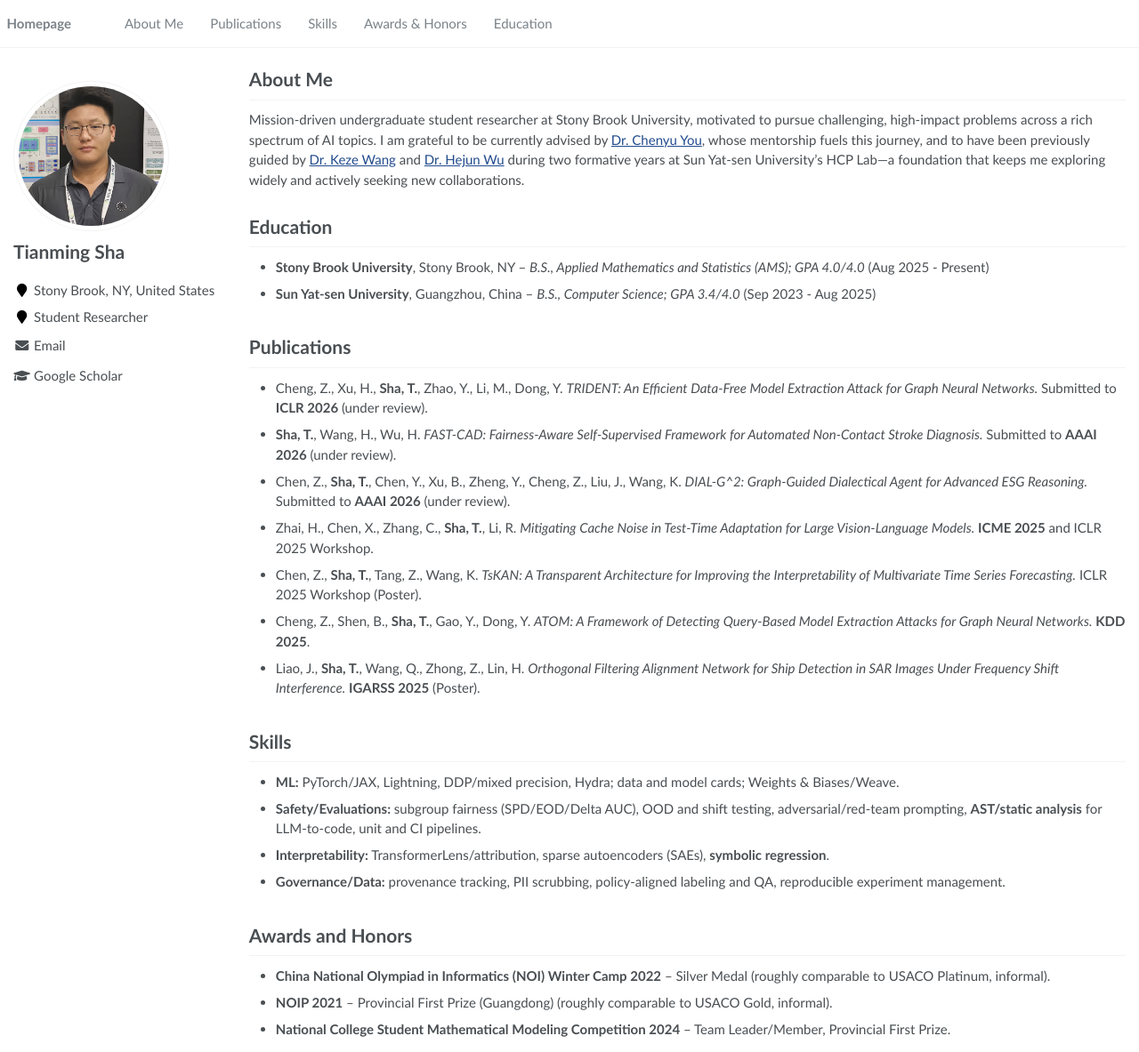
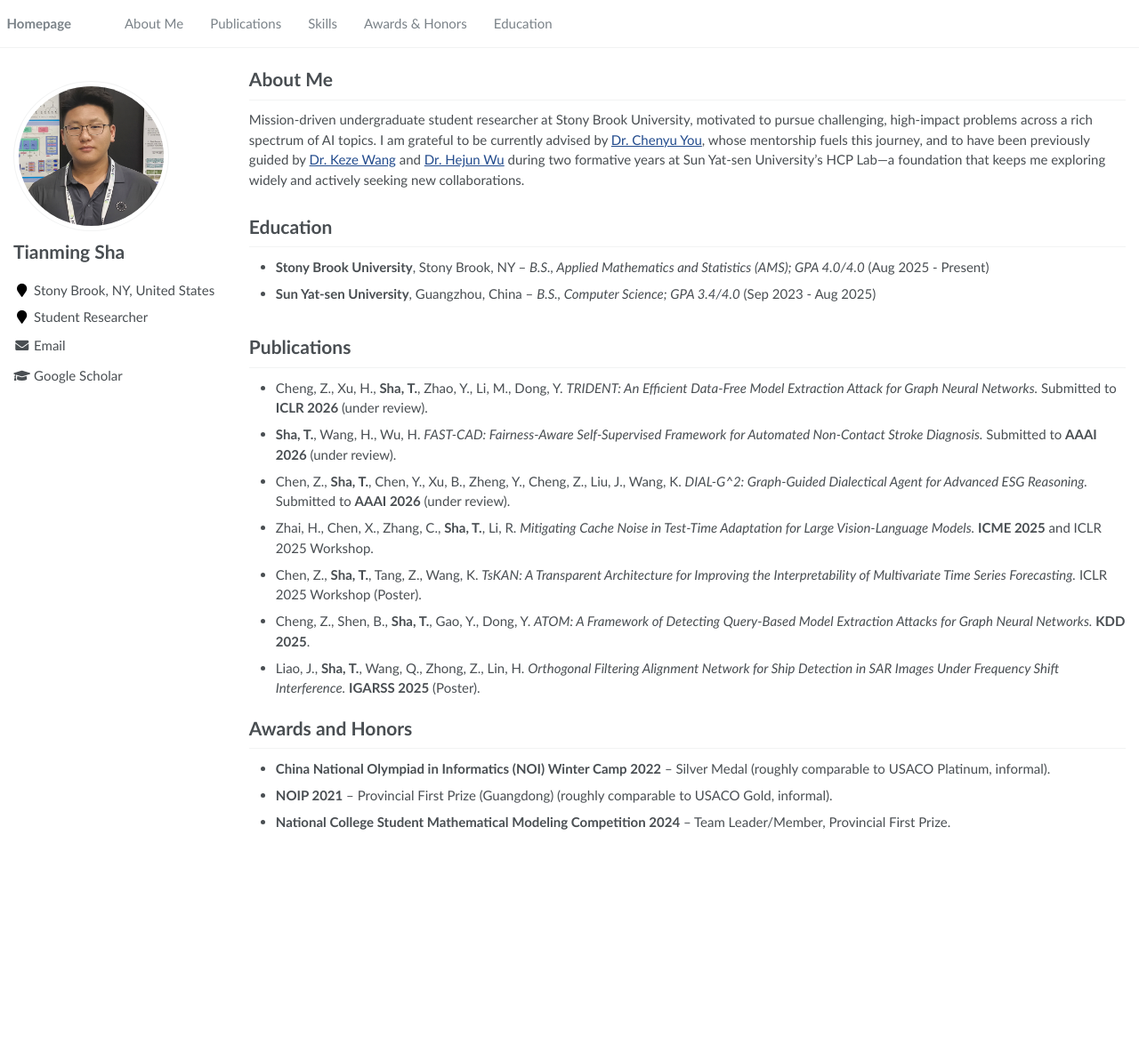
Before and after one commit to shatianming5/shatianming5.github.io, a Jekyll site: the page built from _pages/about.md, in a window 1280 px wide and 1183 px high. Shown: the whole window at 89% size. Built offline with Jekyll 4.4.1, drawn with Linux system fonts in a browser that asks for light colours.

Commit message:
Remove skills section

```diff
--- a/_pages/about.md
+++ b/_pages/about.md
@@ -30,16 +30,6 @@ Mission-driven undergraduate student researcher at Stony Brook University, motiv
 - Cheng, Z., Shen, B., **Sha, T.**, Gao, Y., Dong, Y. *ATOM: A Framework of Detecting Query-Based Model Extraction Attacks for Graph Neural Networks.* **KDD 2025**.
 - Liao, J., **Sha, T.**, Wang, Q., Zhong, Z., Lin, H. *Orthogonal Filtering Alignment Network for Ship Detection in SAR Images Under Frequency Shift Interference.* **IGARSS 2025** (Poster).
 
-<span class='anchor' id='skills'></span>
-
-# Skills
-- **ML:** PyTorch/JAX, Lightning, DDP/mixed precision, Hydra; data and model cards; Weights & Biases/Weave.
-- **Safety/Evaluations:** subgroup fairness (SPD/EOD/Delta AUC), OOD and shift testing, adversarial/red-team prompting, **AST/static analysis** for LLM-to-code, unit and CI pipelines.
-- **Interpretability:** TransformerLens/attribution, sparse autoencoders (SAEs), **symbolic regression**.
-- **Governance/Data:** provenance tracking, PII scrubbing, policy-aligned labeling and QA, reproducible experiment management.
-
-<span class='anchor' id='awards-and-honors'></span>
-
 # Awards and Honors
 - **China National Olympiad in Informatics (NOI) Winter Camp 2022** -- Silver Medal (roughly comparable to USACO Platinum, informal).
 - **NOIP 2021** -- Provincial First Prize (Guangdong) (roughly comparable to USACO Gold, informal).
```
